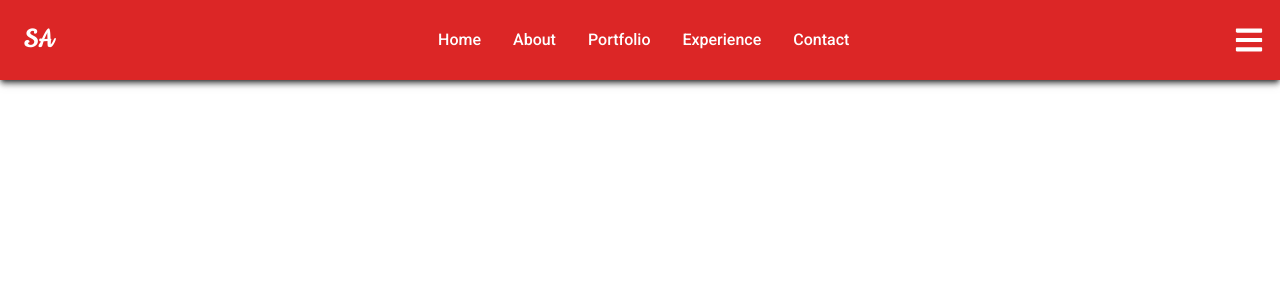
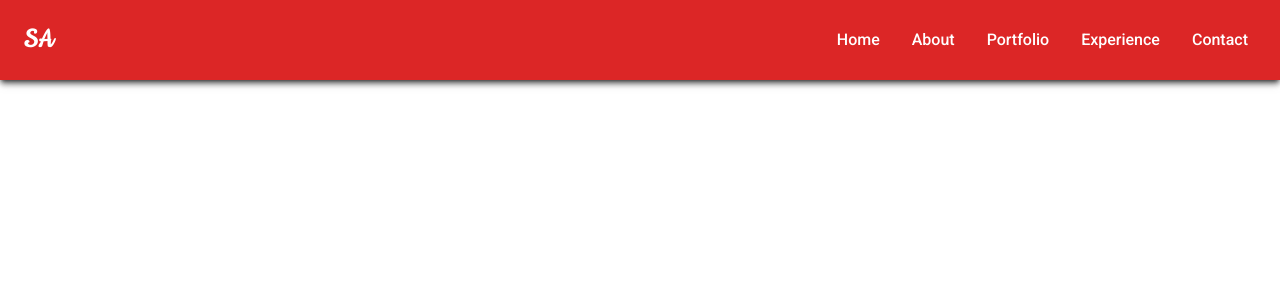
Before and after one commit to Sapereza/sarah-portfolio, a React (Create React App) app: page / in a window 1280 px wide. Shown: the top 300 px of the page. Built offline with nearby package versions, Linux system fonts and the light colour scheme.

Commit message:
NavBar is done for now

```diff
--- a/src/App.js
+++ b/src/App.js
@@ -1,3 +1,4 @@
+import Home from "./components/Home";
 import NavBar from "./components/NavBar";
 
 
@@ -5,6 +6,7 @@ function App() {
   return (
     <div>
       <NavBar />
+      <Home />
     </div>
   );
 }
--- /dev/null
+++ b/src/components/Home.jsx
@@ -0,0 +1,8 @@
+import React from 'react';
+
+const Home = () => {
+  return <div>Home</div>;
+
+};
+
+export default Home;
--- a/src/components/NavBar.jsx
+++ b/src/components/NavBar.jsx
@@ -1,8 +1,11 @@
-import React from 'react'
+import React, {useState} from 'react'
 import {FaBars, FaTimes} from 'react-icons/fa'
 
 
 const NavBar = () => {
+
+  const [nav, setNav] = useState(false);
+
 
     const links = [
       {
@@ -42,9 +45,22 @@ const NavBar = () => {
 
       </ul>
 
-      <div className="cursor-pointer">
-        <FaBars size={30} />
+      <div onClick={() => setNav(!nav)} className="cursor-pointer pr-4 z-10 md:hidden">
+        {nav ? <FaTimes size={30} /> : <FaBars size={30} />}
       </div>
+
+      {nav && (
+        <ul className="flex flex-col justify-center items-center absolute top-0 left-0 w-full h-screen bg-gradient-to-b from-red-500 to-slate-200 ">
+
+        {links.map(({ id, link }) => (
+            <li key={id} className="px-4 cursor-pointer capitalize py-6 text-4xl font-medium hover:scale-105 duration-200">{link}</li>
+
+          ))}
+
+
+        </ul>
+
+      )}
 
     </div>
   )
```
